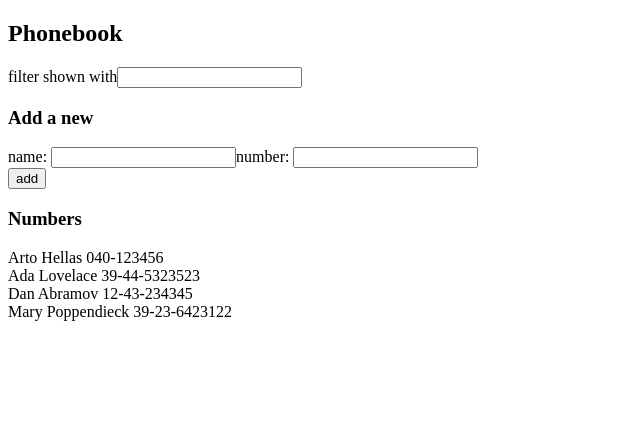
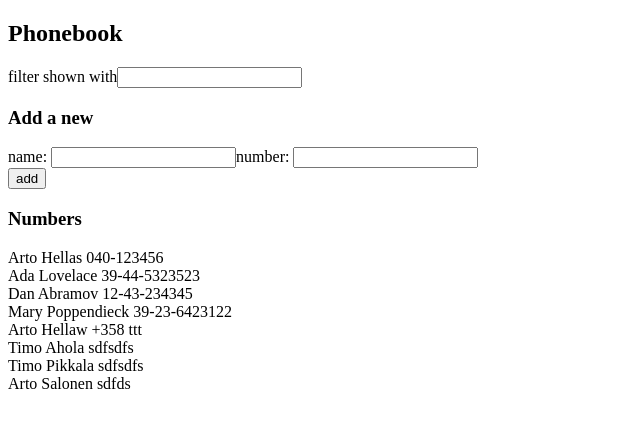
Before and after one commit to afkal/fullstackopen, a React (Create React App) app in the folder Osa2/puhelinluettelo/: page / in a window 1280 px wide. Shown: the top 428 px of the page, without its empty margins (0-640 px from the left). Built offline with nearby package versions, Linux system fonts and the light colour scheme; data requests are answered from the project's data file.

Commit message:
Tehtävä 2.15

```diff
--- a/Osa2/puhelinluettelo/db.json
+++ b/Osa2/puhelinluettelo/db.json
@@ -1,5 +1,5 @@
 {
-  "persons":[
+  "persons": [
     {
       "name": "Arto Hellas",
       "number": "040-123456",
@@ -19,6 +19,26 @@
       "name": "Mary Poppendieck",
       "number": "39-23-6423122",
       "id": 4
+    },
+    {
+      "name": "Arto Hellaw",
+      "number": "+358 ttt",
+      "id": 5
+    },
+    {
+      "name": "Timo Ahola",
+      "number": "sdfsdfs",
+      "id": 6
+    },
+    {
+      "name": "Timo Pikkala",
+      "number": "sdfsdfs",
+      "id": 7
+    },
+    {
+      "name": "Arto Salonen",
+      "number": "sdfds",
+      "id": 8
     }
   ]
 }
--- a/Osa2/puhelinluettelo/package.json
+++ b/Osa2/puhelinluettelo/package.json
@@ -16,7 +16,8 @@
     "start": "react-scripts start",
     "build": "react-scripts build",
     "test": "react-scripts test",
-    "eject": "react-scripts eject"
+    "eject": "react-scripts eject",
+    "server": "json-server -p3001 --watch db.json"
   },
   "eslintConfig": {
     "extends": [
@@ -35,5 +36,8 @@
       "last 1 firefox version",
       "last 1 safari version"
     ]
+  },
+  "devDependencies": {
+    "json-server": "^0.16.3"
   }
 }
--- a/Osa2/puhelinluettelo/src/App.js
+++ b/Osa2/puhelinluettelo/src/App.js
@@ -9,24 +9,13 @@ const App = () => {
 
   const endpoint = 'http://localhost:3001/persons'
 
-  // Test persons
-  /*
-  const [persons, setPersons] = useState([
-    { name: 'Arto Hellas', number: '040-123456' },
-    { name: 'Ada Lovelace', number: '39-44-5323523' },
-    { name: 'Dan Abramov', number: '12-43-234345' },
-    { name: 'Mary Poppendieck', number: '39-23-6423122' }
-  ])
-  */
-
-  const [persons, setPersons] = useState([])
-
+  const [ persons, setPersons ] = useState([])
   const [ newName, setNewName ] = useState('')
   const [ newNumber, setNewNumber ] = useState('')
   const [ visible, setVisible ] = useState([])
 
   useEffect(() => {
-    console.log('effect')
+    console.log('using Effect')
     axios
       .get(endpoint)
       .then(response => {
@@ -36,7 +25,6 @@ const App = () => {
         setVisible(response.data)
       })
   }, [])
-
 
   return (
     <div>
--- a/Osa2/puhelinluettelo/src/components/PersonForm.js
+++ b/Osa2/puhelinluettelo/src/components/PersonForm.js
@@ -1,14 +1,15 @@
 import React from 'react'
+import axios from 'axios'
 
 const PersonForm = ({persons, setPersons,  name, setName, number, setNumber, setVisible}) => {
 
   const handleNameChange = (event) => {
-    console.log(event.target.value)
+    //console.log(event.target.value)
     setName(event.target.value)
   }
 
   const handleNumberChange = (event) => {
-    console.log(event.target.value)
+    //console.log(event.target.value)
     setNumber(event.target.value)
   }
 
@@ -21,13 +22,19 @@ const PersonForm = ({persons, setPersons,  name, setName, number, setNumber, set
     // Check if name already exists
     if(names.includes(name)) {
       window.alert(`Name ${name} already exists`);
+
     } else {
-      const personObject = {
-        name: name,
-        number: number
-      }
-      setPersons(persons.concat(personObject))
-      setVisible(persons.concat(personObject))
+      const personObject = {name, number}
+      axios
+        .post('http://localhost:3001/persons', personObject)
+        .then(response => {
+          console.log(response)
+          setPersons(persons.concat(response.data))
+          setVisible(persons.concat(response.data))
+        })
+
+      //setPersons(persons.concat(personObject))
+      //setVisible(persons.concat(personObject))
     }
   }
 
--- a/Osa2/puhelinluettelo/src/components/Persons.js
+++ b/Osa2/puhelinluettelo/src/components/Persons.js
@@ -7,7 +7,7 @@ const Person = ({name, number}) => {
 }
 
 const Persons = ({persons}) => {
-  console.log(persons)
+  console.log('calling Persons')
   return(
     persons.map(person => <Person key={person.name} name={person.name} number={person.number}/>)
   )
```
Also changed, not shown: 1 other file (tests, documents, lock files or other folders).
